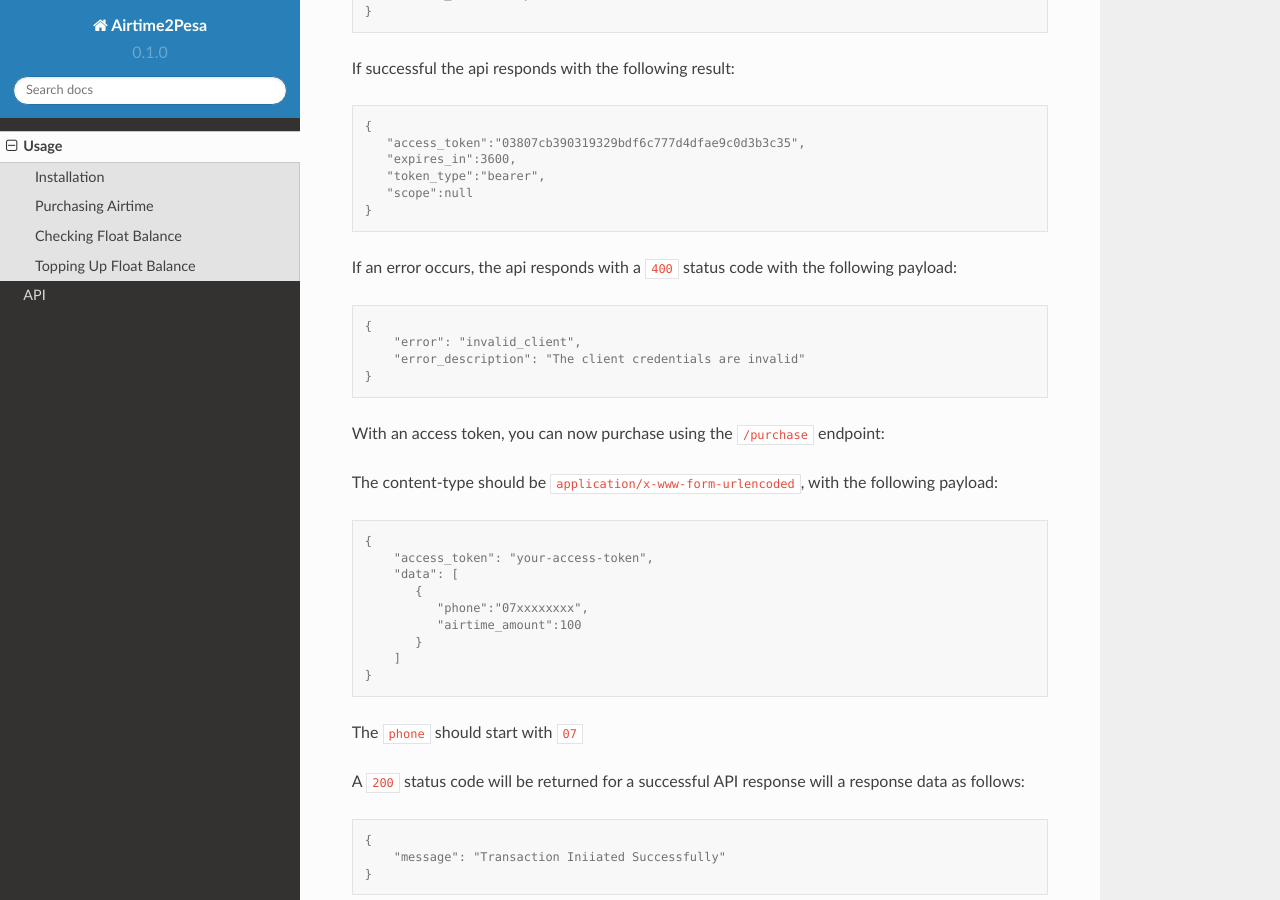
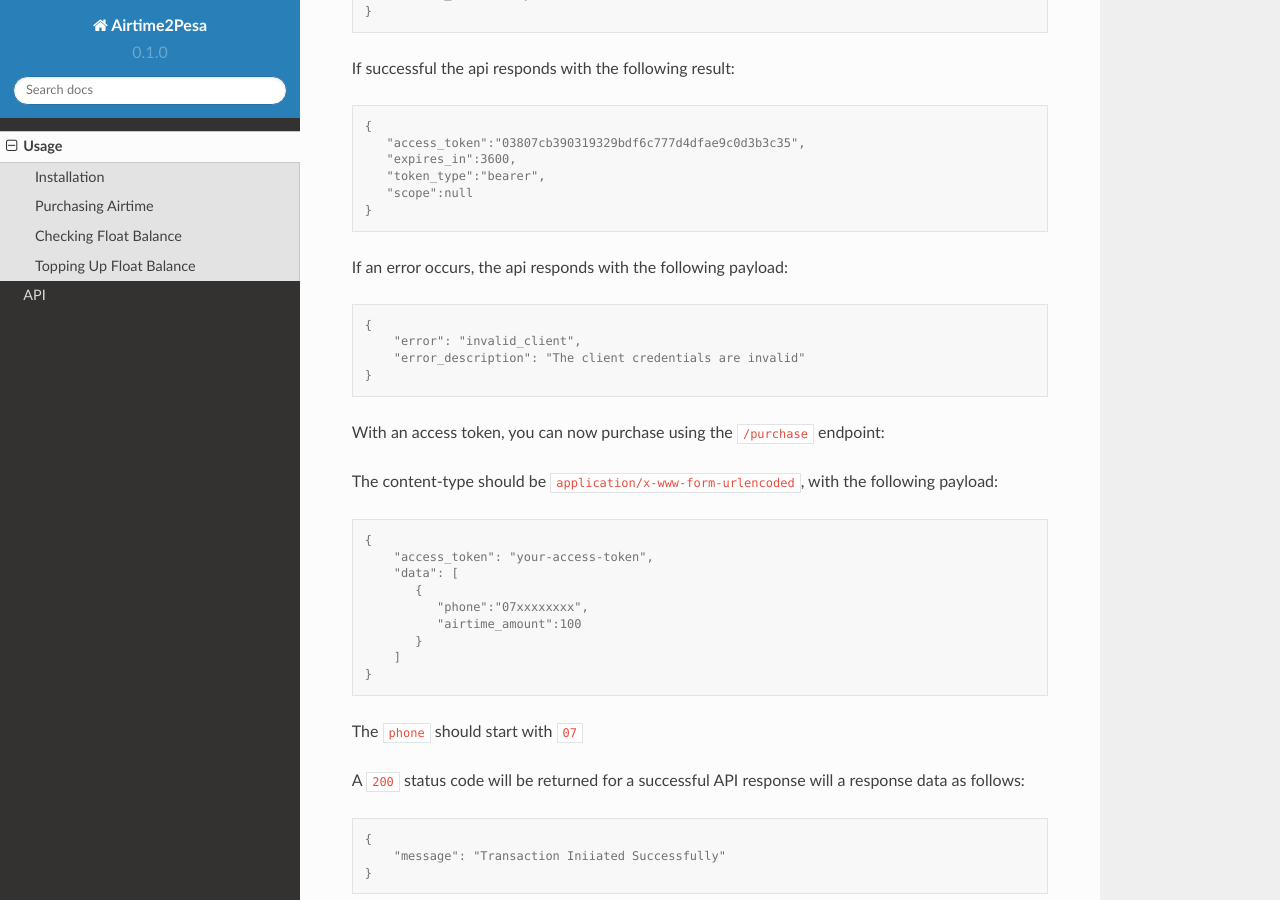
Before and after one commit to ndungudedan/airtime2pesa_docs, a Sphinx documentation site: the page built from docs/source/usage.rst, in a window 1280 px wide and 900 px high, scrolled down 519 px. Built offline with Sphinx 7.4.7 and the Read the Docs theme 2.0.0, drawn with Linux system fonts in a browser that asks for light colours.

Commit message:
Update usage.rst

```diff
--- a/docs/source/usage.rst
+++ b/docs/source/usage.rst
@@ -38,7 +38,7 @@
     }
 
 
-If an error occurs, the api responds with a ``400`` status code with the following payload:
+If an error occurs, the api responds with the following payload:
 
 .. code-block:: console
 
```
